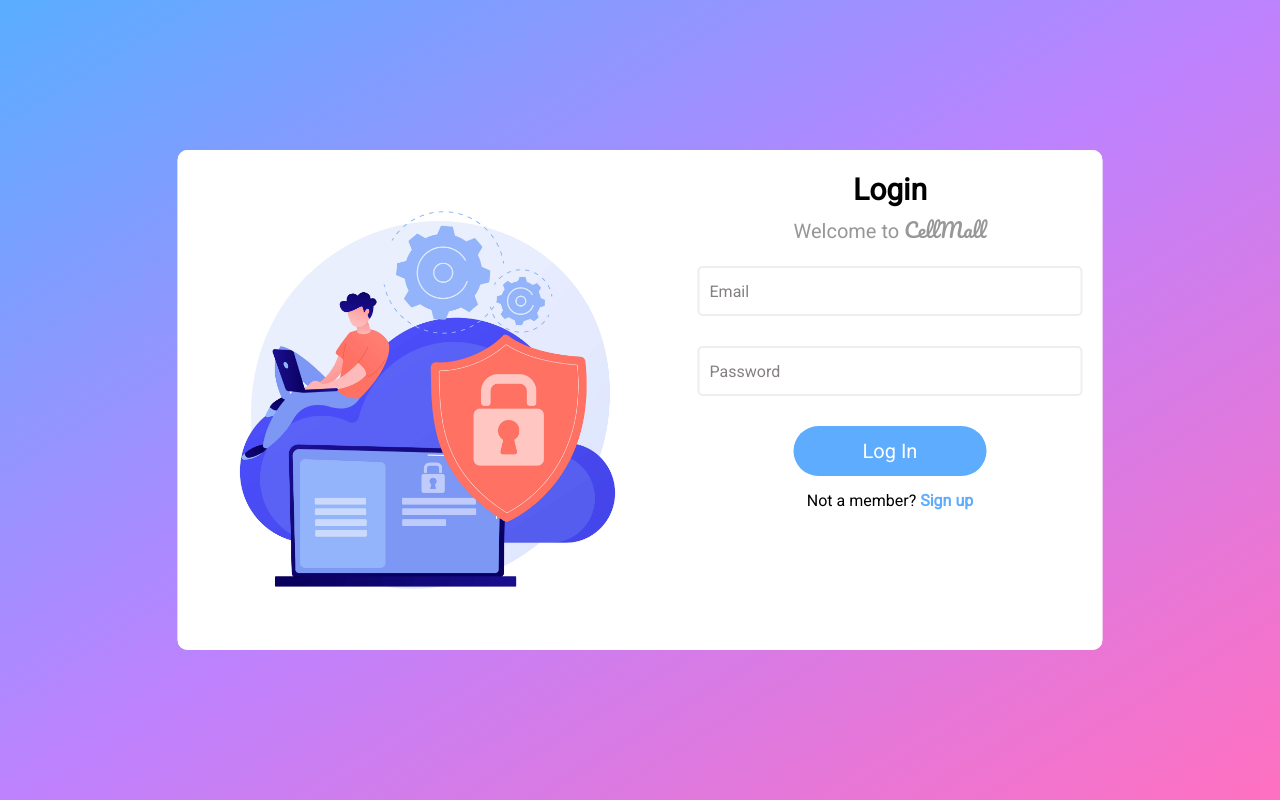
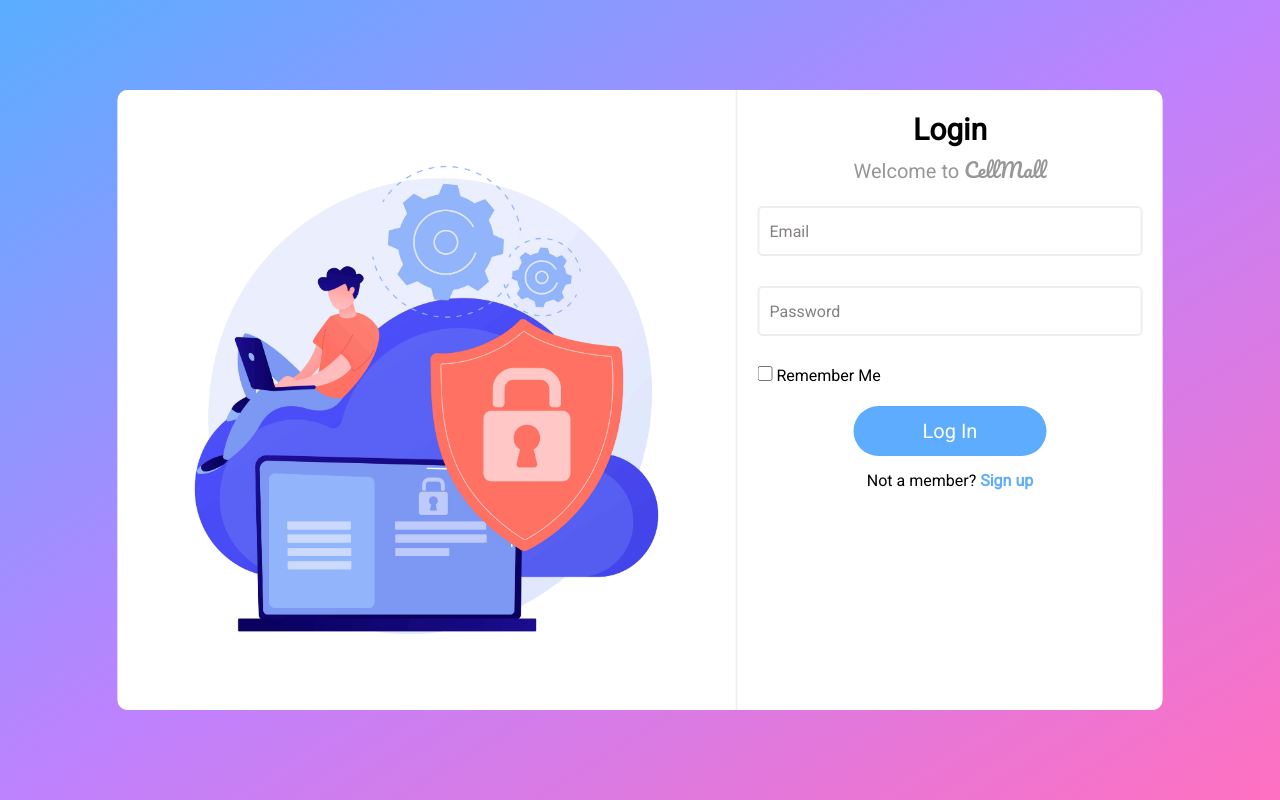
Before and after one commit to AnhDuc0125/CellMall, a PHP site: page /login.php in a window 1280 px wide. Run offline with PHP 8.4, Linux system fonts and the light colour scheme.

Commit message:
update ui login

```diff
--- a/assets/css/form.css
+++ b/assets/css/form.css
@@ -16,8 +16,8 @@ body {
 }
 
 .box__outter {
-  width: 925px;
-  height: 500px;
+  width: 1045px;
+  height: 620px;
   background-color: #fff;
   position: relative;
   border-radius: 10px;
@@ -27,19 +27,15 @@ body {
   transform: translate(-50%, -50%);
 }
 
-.box__outter.signup {
+.box__outter {
   width: 1045px;
   height: 620px;
 }
 
-.box__outter.signup .background {
+.background {
   width: 620px;
   height: 620px;
-}
-
-.background {
-  width: 500px;
-  height: 500px;
+  border-right: 2px solid #eee;
 }
 
 .background img {
@@ -49,7 +45,7 @@ body {
 
 .box {
   width: 425px;
-  min-height: 500px;
+  height: 620px;
   padding: 20px;
   background-color: #fff;
   position: absolute;
@@ -85,6 +81,11 @@ body {
   margin-bottom: 30px;
 }
 
+.form__item.checkbox {
+  height: 40px;
+  margin-bottom: 0;
+}
+
 .form__item.block {
   grid-column: 1/3;
 }
@@ -116,6 +117,16 @@ body {
   background-color: white;
 }
 
+.form__checkbox {
+  width: 15px;
+  height: 15px;
+  cursor: pointer;
+}
+
+label {
+  user-select: none;
+}
+
 .form__label {
   color: rgb(133, 128, 128);
   font-size: 16px;
@@ -124,7 +135,6 @@ body {
   left: 12px;
   transform: translateY(-50%);
   transition: 0.25s ease;
-  pointer-events: none;
 }
 
 .message {
--- a/pages/login.php
+++ b/pages/login.php
@@ -34,6 +34,10 @@
                         <label class="form__label">Password</label>
                         <span class="message"></span>
                     </div>
+                    <div class="form__item block checkbox">
+                        <input type="checkbox" class="form__checkbox" id="checkbox">
+                        <label>Remember Me</label>
+                    </div>
                 </div>
                 <div class="box__footer">
                     <button class="btn">Log In</button>
--- a/pages/signup.php
+++ b/pages/signup.php
@@ -10,7 +10,7 @@
 </head>
 
 <body>
-    <div class="box__outter signup">
+    <div class="box__outter">
         <!-- Background -->
         <div class="background">
             <img src="../assets/photos/background.jpg" alt="">
```
Also changed, not shown: assets/photos/background.jpg. Lines whose indentation alone changed are shown as unchanged.
